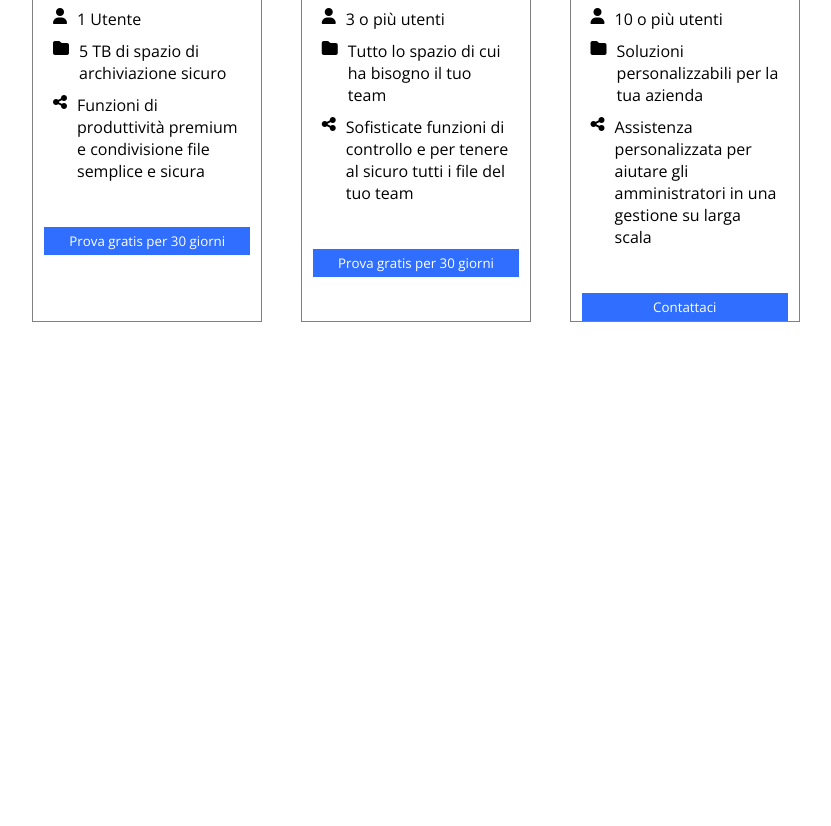
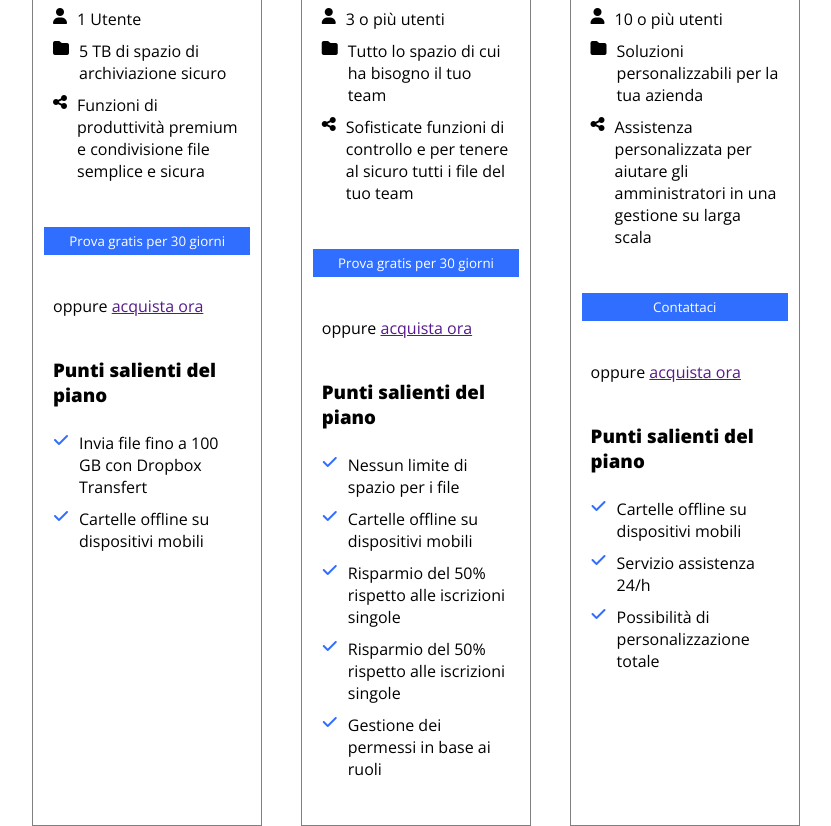
Before and after one commit to dunzolo/htmlcss-dropbox, a plain HTML site: page index.html in a window 1280 px wide. Shown: the part 1152-1978 px from the top of the page, without its empty margins (224-1055 px from the left). Before the commit the page ends 1474 px from the top, so only its background shows below. Drawn offline with nearby package versions, Linux system fonts and the light colour scheme.

Commit message:
added checked lists content col-30 main

```diff
--- a/css/style.css
+++ b/css/style.css
@@ -25,6 +25,10 @@
 
 .margin-bottom-20{
     margin-bottom: 20px;
+}
+
+.color-blue{
+    color:#306EFF
 }
 
 
--- a/index.html
+++ b/index.html
@@ -109,7 +109,25 @@
                                     </ul>
                                 </div>
                                 <div class="text-center">
-                                    <button class="btn-large btn-blue">Prova gratis per 30 giorni</button>
+                                    <button class="btn-large btn-blue margin-bottom-20">Prova gratis per 30 giorni</button>
+                                </div>
+                                <p class="padding-20">oppure <a href="">acquista ora</a></p>
+                                <div class="padding-20">
+                                    <h3 class="margin-bottom-20">Punti salienti del piano</h3>
+                                    <ul class="type-none">
+                                        <li>
+                                            <div class="flex">
+                                                <i class="fa-solid fa-check color-blue"></i>
+                                                <span>Invia file fino a 100 GB con Dropbox Transfert</span>
+                                            </div>
+                                        </li>
+                                        <li>
+                                            <div class="flex">
+                                                <i class="fa-solid fa-check color-blue"></i>
+                                                <span>Cartelle offline su dispositivi mobili</span>
+                                            </div>
+                                        </li>
+                                    </ul>
                                 </div>
                             </div>
                             <div class="col-30">
@@ -147,7 +165,43 @@
                                     </ul>
                                 </div>
                                 <div class="text-center">
-                                    <button class="btn-large btn-blue">Prova gratis per 30 giorni</button>
+                                    <button class="btn-large btn-blue margin-bottom-20">Prova gratis per 30 giorni</button>
+                                </div>
+                                <p class="padding-20">oppure <a href="">acquista ora</a></p>
+                                <div class="padding-20">
+                                    <h3 class="margin-bottom-20">Punti salienti del piano</h3>
+                                    <ul class="type-none">
+                                        <li>
+                                            <div class="flex">
+                                                <i class="fa-solid fa-check color-blue"></i>
+                                                <span>Nessun limite di spazio per i file</span>
+                                            </div>
+                                        </li>
+                                        <li>
+                                            <div class="flex">
+                                                <i class="fa-solid fa-check color-blue"></i>
+                                                <span>Cartelle offline su dispositivi mobili</span>
+                                            </div>
+                                        </li>
+                                        <li>
+                                            <div class="flex">
+                                                <i class="fa-solid fa-check color-blue"></i>
+                                                <span>Risparmio del 50&percnt; rispetto alle iscrizioni singole</span>
+                                            </div>
+                                        </li>
+                                        <li>
+                                            <div class="flex">
+                                                <i class="fa-solid fa-check color-blue"></i>
+                                                <span>Risparmio del 50&percnt; rispetto alle iscrizioni singole</span>
+                                            </div>
+                                        </li>
+                                        <li>
+                                            <div class="flex">
+                                                <i class="fa-solid fa-check color-blue"></i>
+                                                <span class="margin-bottom-20">Gestione dei permessi in base ai ruoli</span>
+                                            </div>
+                                        </li>
+                                    </ul>
                                 </div>
                             </div>
                             <div class="col-30">
@@ -185,7 +239,31 @@
                                     </ul>
                                 </div>
                                 <div class="text-center">
-                                    <button class="btn-large btn-blue">Contattaci</button>
+                                    <button class="btn-large btn-blue margin-bottom-20">Contattaci</button>
+                                </div>
+                                <p class="padding-20">oppure <a href="">acquista ora</a></p>
+                                <div class="padding-20">
+                                    <h3 class="margin-bottom-20">Punti salienti del piano</h3>
+                                    <ul class="type-none">
+                                        <li>
+                                            <div class="flex">
+                                                <i class="fa-solid fa-check color-blue"></i>
+                                                <span>Cartelle offline su dispositivi mobili</span>
+                                            </div>
+                                        </li>
+                                        <li>
+                                            <div class="flex">
+                                                <i class="fa-solid fa-check color-blue"></i>
+                                                <span>Servizio assistenza 24/h</span>
+                                            </div>
+                                        </li>
+                                        <li>
+                                            <div class="flex">
+                                                <i class="fa-solid fa-check color-blue"></i>
+                                                <span>Possibilit&agrave; di personalizzazione totale</span>
+                                            </div>
+                                        </li>
+                                    </ul>
                                 </div>
                             </div>
                         </div>
```
